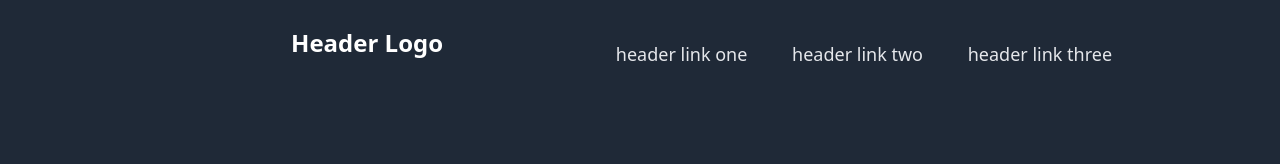
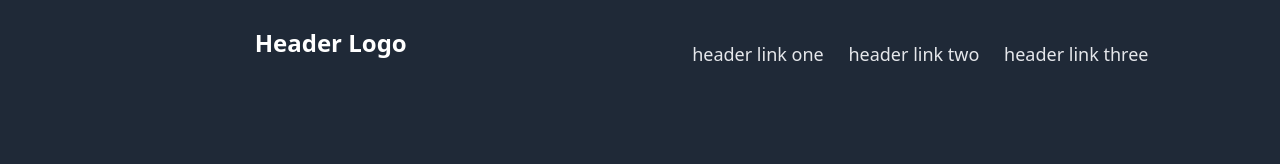
Before and after one commit to muhd-kifayath/landing-page, a plain HTML site: page index.html in a window 1280 px wide. Shown: the top 164 px of the page. Drawn offline with Linux system fonts and the light colour scheme.

Commit message:
fourth-try

```diff
--- a/styles.css
+++ b/styles.css
@@ -13,18 +13,19 @@ body {
     align-items: center;
 }
 .nav li {
-    margin: 20px;
+    margin: 20px 10px;
     display: inline-block;
-    text-align: center;
+    text-align: justify;
 }
 
 .header-logo {
     font-size: 24px;
+    text-align: left;
 }
 .header-items {
     display: inline-block;
     margin-top: 3vh;
-    margin-left: 10%;
+    margin-left: 20%;
 }
 a {
     color: #E5E7EB;
```
